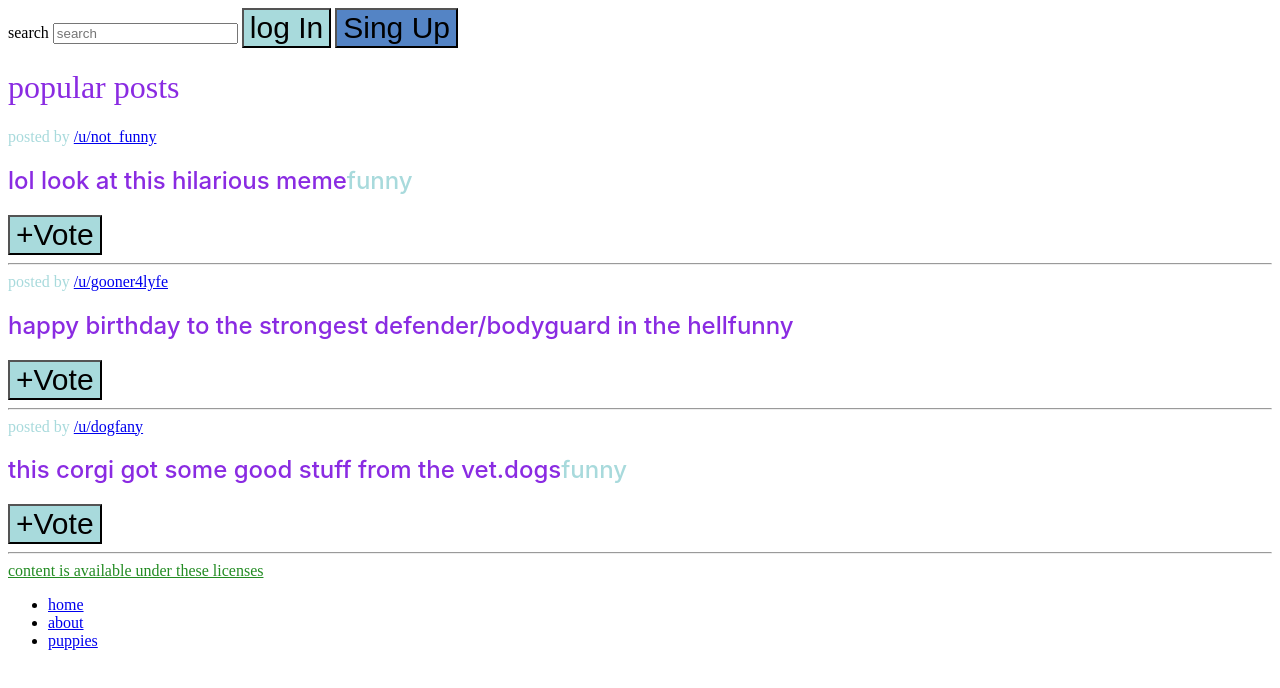
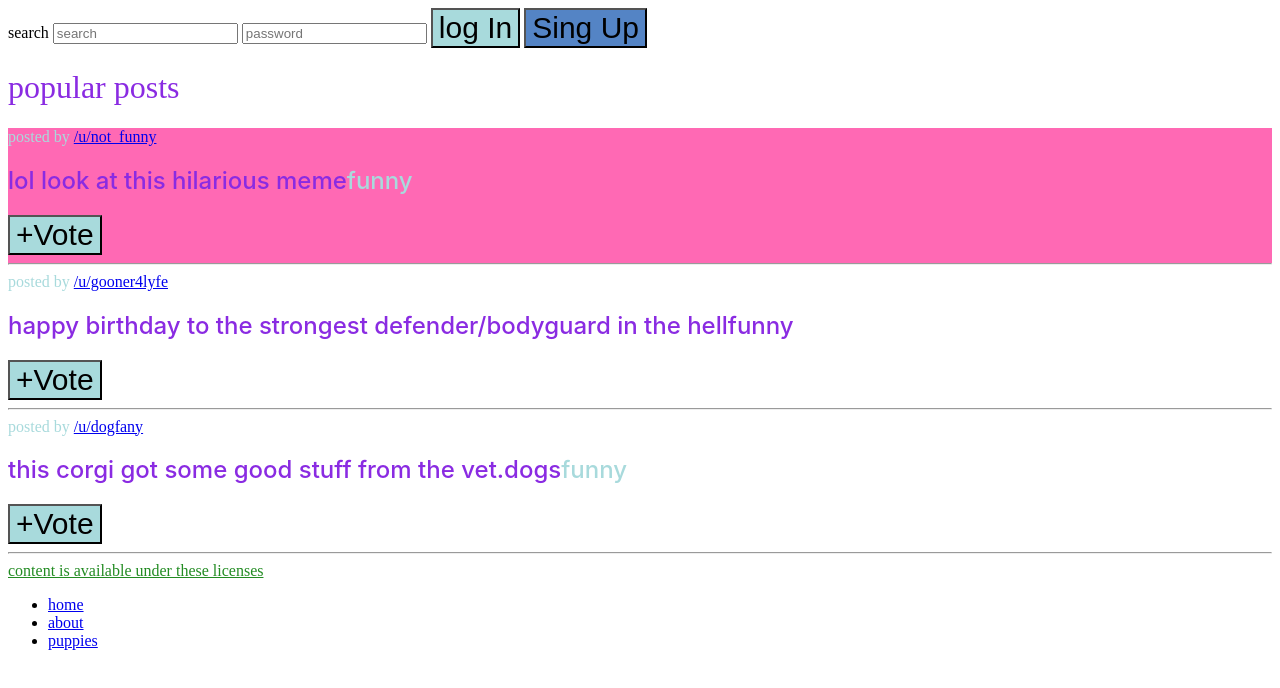
Before and after one commit to zoro9483/Bootcamp2021, a plain HTML site: page index.html in a window 1280 px wide. Drawn offline with Linux system fonts and the light colour scheme.

Commit message:
attribute selector

```diff
--- a/app.css
+++ b/app.css
@@ -39,3 +39,11 @@ button{
 footer > a {
     color:forestgreen;
 }
+
+input[type="password"]{
+    color:gold
+}
+
+section[class="post"]{
+    background-color: hotpink;
+}
--- a/index.html
+++ b/index.html
@@ -16,13 +16,14 @@
   <nav>
     <label for="search">search</label>
     <input type="text" placeholder="search" id="search">
+    <input type="password" placeholder="password">
     <button>log In</button>
     <button id="singup">Sing Up</button>
   </nav>
   </main>
 
   <h1>popular posts</h1>
-  <section>
+  <section class="post">
     <span class="tag">posted by <a href="#213adas">/u/not_funny</a></span>
     <h2>lol look at this hilarious meme<span class="tag">funny</span></h2>
     <button>+Vote</button>
```
